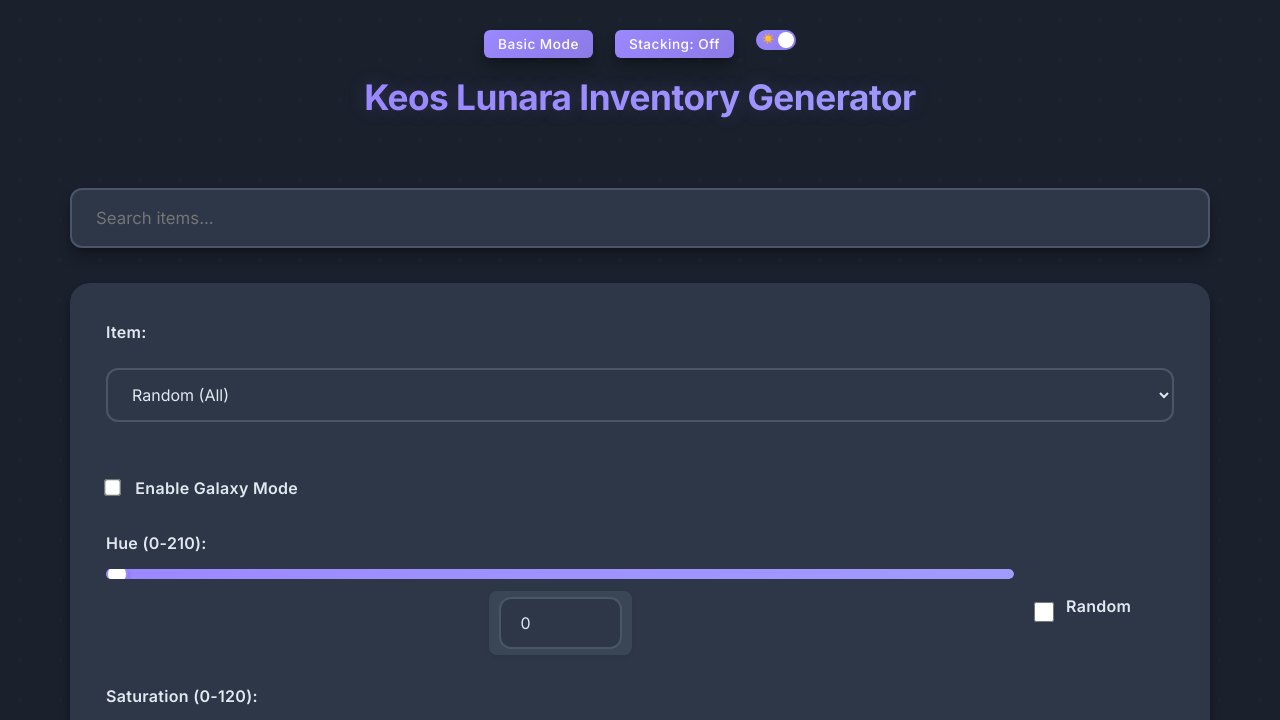
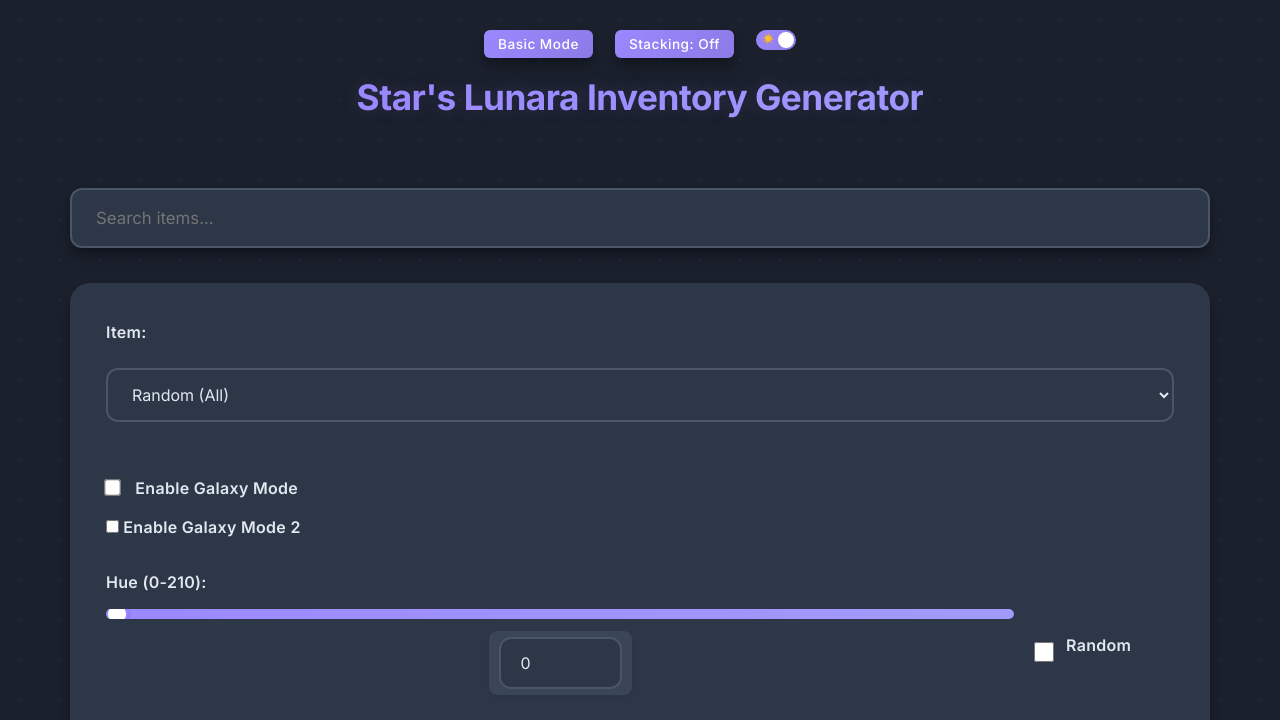
Before and after one commit to Star-destroyer11/Json-maker, a plain HTML site: page index.html in a window 1280 px wide. Shown: the top 720 px of the page. Drawn offline with Linux system fonts and the light colour scheme.

Commit message:
Update index.html

```diff
--- a/index.html
+++ b/index.html
@@ -22,7 +22,7 @@
         </span>
       </label>
     </div>
-    <h1>Keos Lunara Inventory Generator</h1>
+    <h1>Star's Lunara Inventory Generator</h1>
   </div>
 
   <div class="search-container">
@@ -53,6 +53,10 @@
       <label>
         <input type="checkbox" id="galaxyMode" />
         Enable Galaxy Mode
+      </label>
+      <label>
+        <input type="checkbox" id="galaxyMode2" />
+        Enable Galaxy Mode 2
       </label>
     </div>
 
```
